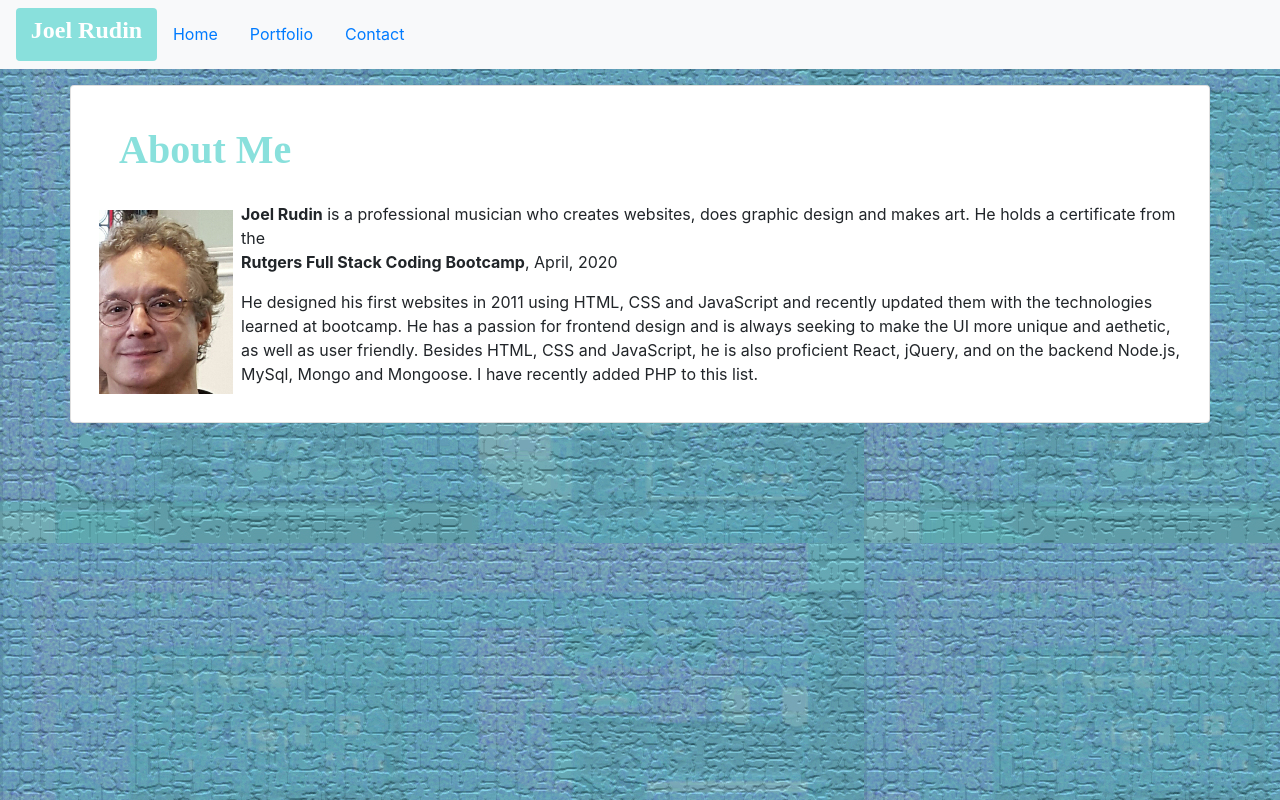
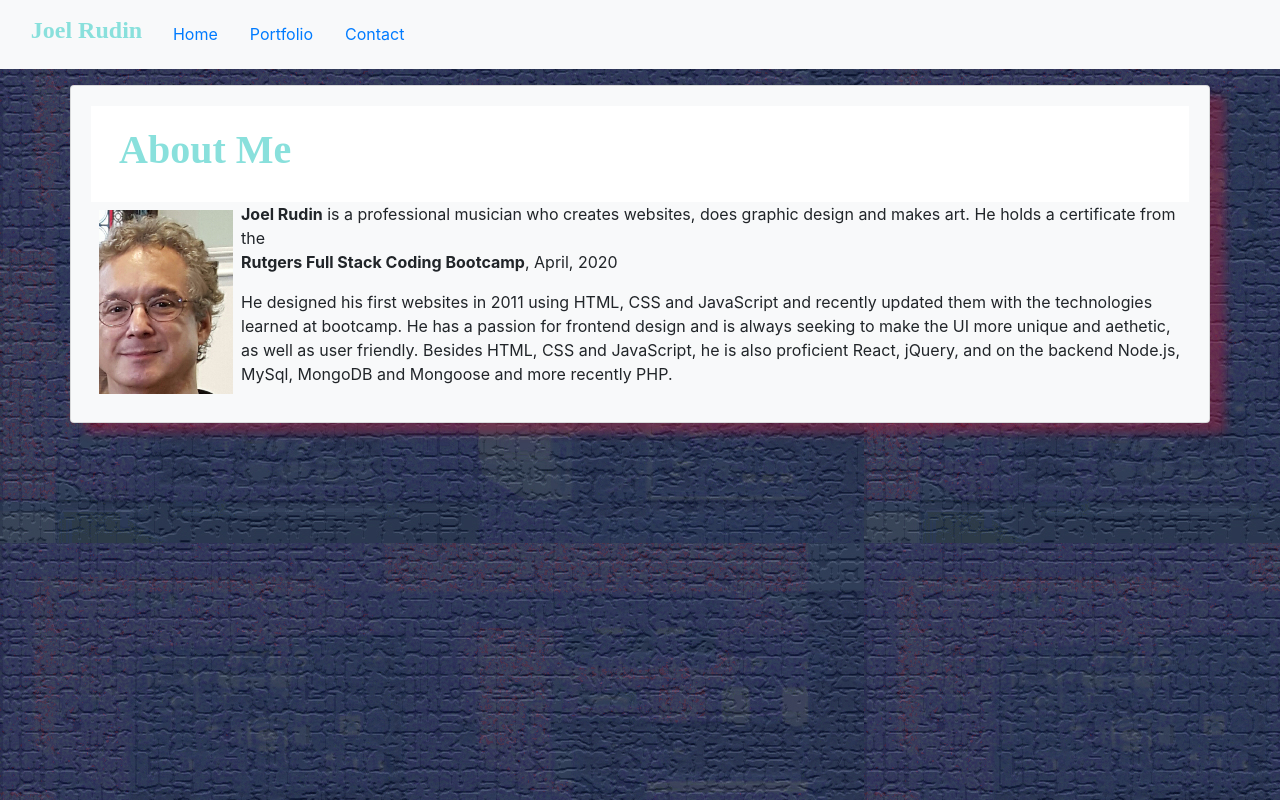
Before and after one commit to Jaliov/React-Portfolio, a React (Create React App) app in the folder client/: page / in a window 1280 px wide. Built offline with nearby package versions, Linux system fonts and the light colour scheme.

Commit message:
style changes

```diff
--- a/client/package.json
+++ b/client/package.json
@@ -4,7 +4,7 @@
   "version": "1.0.0",
   "private": false,
   "dependencies": {
-    "Router": "^2.1.0",
+    "@types/react": "^16.9.29",
     "axios": "^0.16.2",
     "bootstrap": "^4.4.1",
     "gh-pages": "^2.2.0",
@@ -16,6 +16,7 @@
     "react-router-dom": "^4.3.1",
     "react-scripts": "1.0.14",
     "route": "^0.2.5",
+    "Router": "^2.1.0",
     "switch": "0.0.0"
   },
   "scripts": {
--- a/client/src/App.css
+++ b/client/src/App.css
@@ -11,9 +11,13 @@ h4 {
 }
 
 body {
-    background-image: url('storefrontsColorizedTextureBluetexture.jpg');
+    background-image: url('storefrontsColorizedTextureBlueNeon.jpg');
 }
 
 Badge {
     margin-top: 40px;
 }
+
+.form-control::-webkit-input-placeholder {
+    font-size: 80%;
+  }
--- a/client/src/components/Card.js
+++ b/client/src/components/Card.js
@@ -24,7 +24,7 @@ import TextContent from './TextContent';
 const CardStyles = {
   marginTop: '20px',
   paddingTop: '20px',
-  boxShadow: '15px 10px 10px rgb(75, 63, 60, 0.7)',
+  boxShadow: '15px 10px 10px rgb(179, 29, 61, 0.4)',
 };
 const CardClasses = 'border border-danger bg-dark text-light';
 
@@ -32,7 +32,7 @@ const CardDisplay = () => {
   return (
     <Container>
       <Row>
-        <Badge variant='light' style={{ marginTop: '20px' }}>
+        <Badge variant='transparent' style={{ marginTop: '20px' }}>
           <h1>Portfolio</h1>
         </Badge>
 
--- a/client/src/components/Contact.js
+++ b/client/src/components/Contact.js
@@ -6,7 +6,7 @@ import 'bootstrap/dist/css/bootstrap.min.css';
 import Card from 'react-bootstrap/Card';
 import Form from 'react-bootstrap/Form';
 import Col from 'react-bootstrap/Col';
-// import StoreInput from './Storage';
+import '../App.css';
 import axios from 'axios';
 
 class ContactInfo extends Component {
@@ -77,7 +77,7 @@ class ContactInfo extends Component {
     return (
       <Fragment>
         <Container>
-          <Jumbotron style={{ marginTop: '20px' }}>
+          <Jumbotron style={{ marginTop: '20px', boxShadow: '15px 10px 10px rgb(75, 63, 60, 0.7)', }}>
             <Badge variant='light'>
               <h1>Contact</h1>
               <div className='App'>
@@ -132,7 +132,8 @@ class ContactInfo extends Component {
                 style={{
                   marginTop: '10px',
                   backgroundColor: 'rgb(137, 224, 220)',
-                }}
+
+                }} className='text-primary'
               >
                 Submit
               </Button>
--- a/client/src/components/Home.js
+++ b/client/src/components/Home.js
@@ -10,7 +10,7 @@ function ShowBio() {
     <Fragment>
       <div className="container mt-3">
         <div className="row">
-          <Card>
+          <Card style = {{boxShadow: '15px 10px 10px rgb(179, 29, 61, 0.4)'}} bg = 'light'>
             <Card.Body>
               <ListGroup variant="flush">
                 <ListGroup.Item>
--- a/client/src/components/NavBar.js
+++ b/client/src/components/NavBar.js
@@ -9,12 +9,12 @@ const NavElement = () => {
       <Navbar.Collapse id='basic-navbar-nav'>
         <Badge
           style={{
-            backgroundColor: 'rgb(137, 224, 220)',
+            color: 'rgb(137, 224, 220)',
             fontFamily: 'PT Serif, serif',
           }}
         >
           <Link className='text-light' to='/home'>
-            <h4 style={{ color: 'white' }}>Joel Rudin</h4>
+            <h4 style={{ color: 'rgb(137, 224, 220)' }}>Joel Rudin</h4>
           </Link>
         </Badge>
 
--- a/client/src/components/TextContent.js
+++ b/client/src/components/TextContent.js
@@ -88,7 +88,7 @@ const TextContent = [
       bootcamp. He has a passion for frontend design and is always seeking to
       make the UI more unique and aethetic, as well as user friendly. Besides
       HTML, CSS and JavaScript, he is also proficient React, jQuery, and on the
-      backend Node.js, MySql, Mongo and Mongoose. I have recently added PHP to this list.{' '}
+      backend Node.js, MySql, MongoDB and Mongoose and more recently PHP.{' '}
     </p>
   </React.Fragment>,
 ];
```
Also changed, not shown: client/src/storefrontsColorizedTextureBlueNeon.jpg (added), 1 other file (tests, documents, lock files or other folders).
